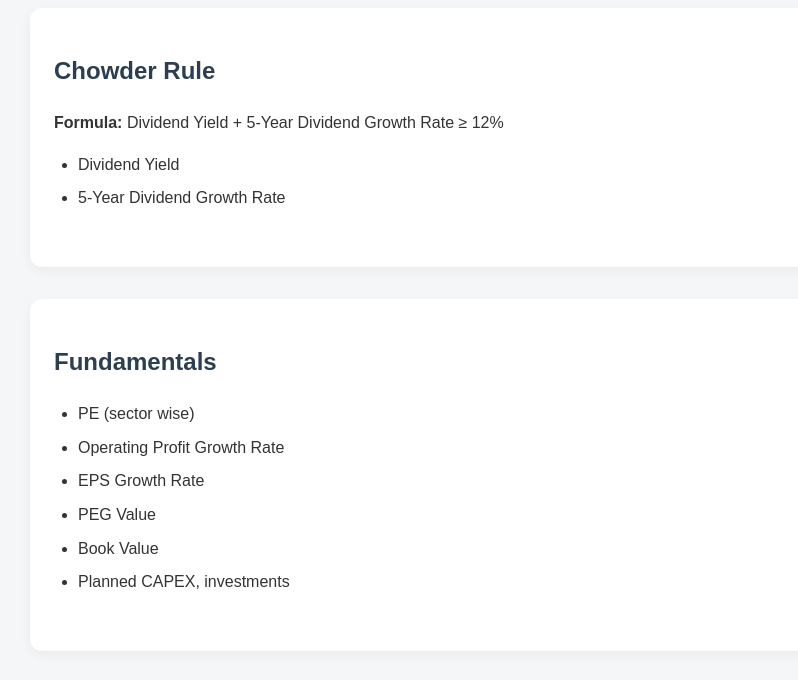
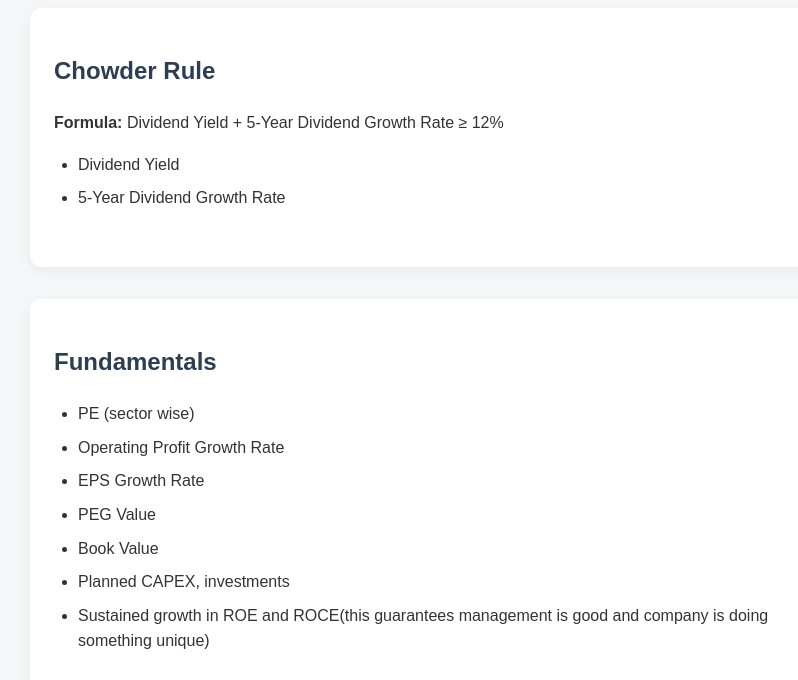
Before and after one commit to suvarna-khanal/webhost, a plain HTML site: page index.html in a window 1280 px wide. Shown: the part 118-798 px from the top of the page, without its empty margins (210-1008 px from the left). Drawn offline with Linux system fonts and the light colour scheme.

Commit message:
Extra point added

```diff
--- a/index.html
+++ b/index.html
@@ -55,6 +55,7 @@
       <li>PEG Value</li>
       <li>Book Value</li>
       <li>Planned CAPEX, investments</li>
+      <li>Sustained growth in ROE and ROCE(this guarantees management is good and company is doing something unique)</li>
     </ul>
   </section>
 
```
